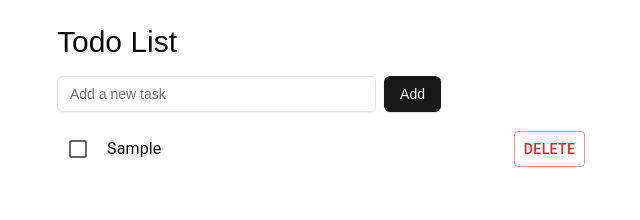
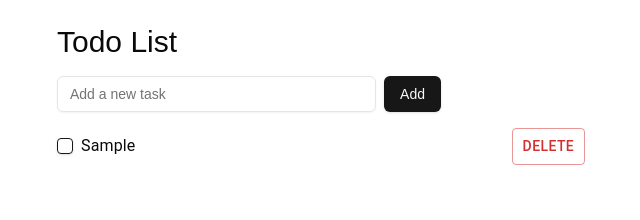
Before and after one commit to TeppeiNishi/my-app, a Next.js app: page /todo in a window 1280 px wide. Both pictures are taken after typing "Sample" into the empty fields and a click on the button "Add". Shown: the top 220 px of the page, without its empty margins (319-959 px from the left). Built offline with nearby package versions, Linux system fonts and the light colour scheme.

Commit message:
no message

```diff
--- /dev/null
+++ b/components/ui/checkbox.tsx
@@ -0,0 +1,30 @@
+"use client"
+
+import * as React from "react"
+import * as CheckboxPrimitive from "@radix-ui/react-checkbox"
+import { CheckIcon } from "@radix-ui/react-icons"
+
+import { cn } from "@/lib/utils"
+
+const Checkbox = React.forwardRef<
+  React.ElementRef<typeof CheckboxPrimitive.Root>,
+  React.ComponentPropsWithoutRef<typeof CheckboxPrimitive.Root>
+>(({ className, ...props }, ref) => (
+  <CheckboxPrimitive.Root
+    ref={ref}
+    className={cn(
+      "peer h-4 w-4 shrink-0 rounded-sm border border-primary shadow focus-visible:outline-none focus-visible:ring-1 focus-visible:ring-ring disabled:cursor-not-allowed disabled:opacity-50 data-[state=checked]:bg-primary data-[state=checked]:text-primary-foreground",
+      className
+    )}
+    {...props}
+  >
+    <CheckboxPrimitive.Indicator
+      className={cn("flex items-center justify-center text-current")}
+    >
+      <CheckIcon className="h-4 w-4" />
+    </CheckboxPrimitive.Indicator>
+  </CheckboxPrimitive.Root>
+))
+Checkbox.displayName = CheckboxPrimitive.Root.displayName
+
+export { Checkbox }
--- a/features/todo/components/TodoItem.tsx
+++ b/features/todo/components/TodoItem.tsx
@@ -1,4 +1,5 @@
-import { Button, Checkbox, Typography } from "@mui/material";
+import { Checkbox } from "@/components/ui/checkbox";
+import { Button, Typography } from "@mui/material";
 import { Todo } from "../types/todo";
 
 type TodoItemProps = Readonly<{
@@ -12,7 +13,7 @@
     <li className="flex items-center gap-2">
       <Checkbox
         checked={todo.completed}
-        onChange={() => onToggleComplete(todo.id)}
+        onCheckedChange={() => onToggleComplete(todo.id)}
       />
       <Typography
         sx={{
--- a/package.json
+++ b/package.json
@@ -12,6 +12,7 @@
     "@emotion/react": "^11.13.3",
     "@emotion/styled": "^11.13.0",
     "@mui/material": "^6.1.5",
+    "@radix-ui/react-checkbox": "^1.1.2",
     "@radix-ui/react-icons": "^1.3.1",
     "@radix-ui/react-slot": "^1.1.0",
     "@reduxjs/toolkit": "^2.3.0",
```
Also changed, not shown: 1 other file (tests, documents, lock files or other folders).
